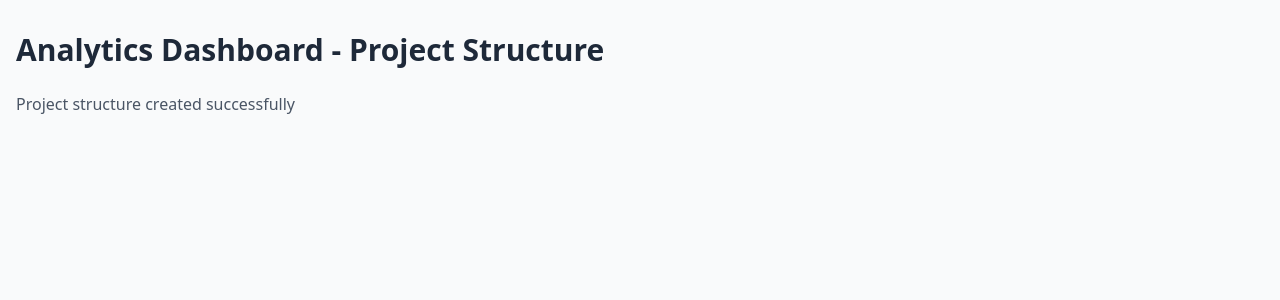
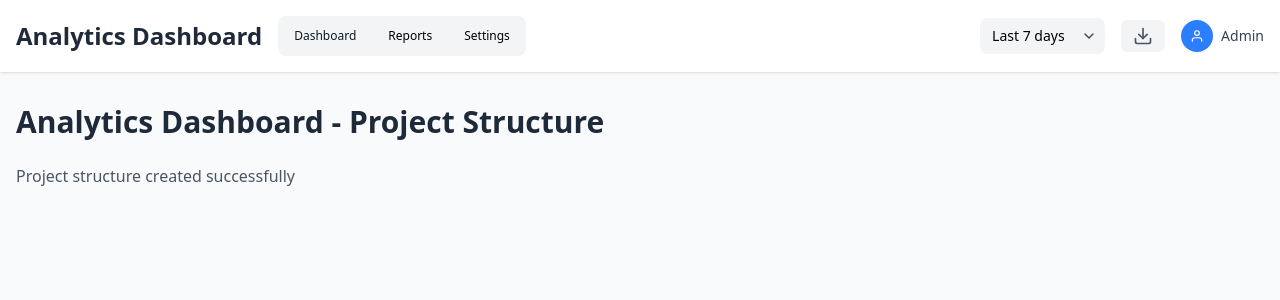
Before and after one commit to asifjirayat/analytics-dashboard, a React (Vite) app: page / in a window 1280 px wide. Shown: the top 300 px of the page. Built offline with nearby package versions, Linux system fonts and the light colour scheme.

Commit message:
Header added to app

```diff
--- a/src/App.jsx
+++ b/src/App.jsx
@@ -1,8 +1,13 @@
-import React from "react";
+import { Header } from "./components/layout/Header.jsx";
+import { KpiCard } from "./components/dashboard/KpiCard.jsx";
+import { ChartContainer } from "./components/dashboard/ChartContainer.jsx";
+import { Button } from "./components/ui/Button.jsx";
+import { Select } from "./components/ui/Select.jsx";
 
 const App = () => {
   return (
     <div className="min-h-screen bg-gray-50">
+      <Header />
       <div className="container mx-auto px-4 py-8">
         <h1 className="text-3xl font-bold text-gray-800 mb-6">
           Analytics Dashboard - Project Structure
```
